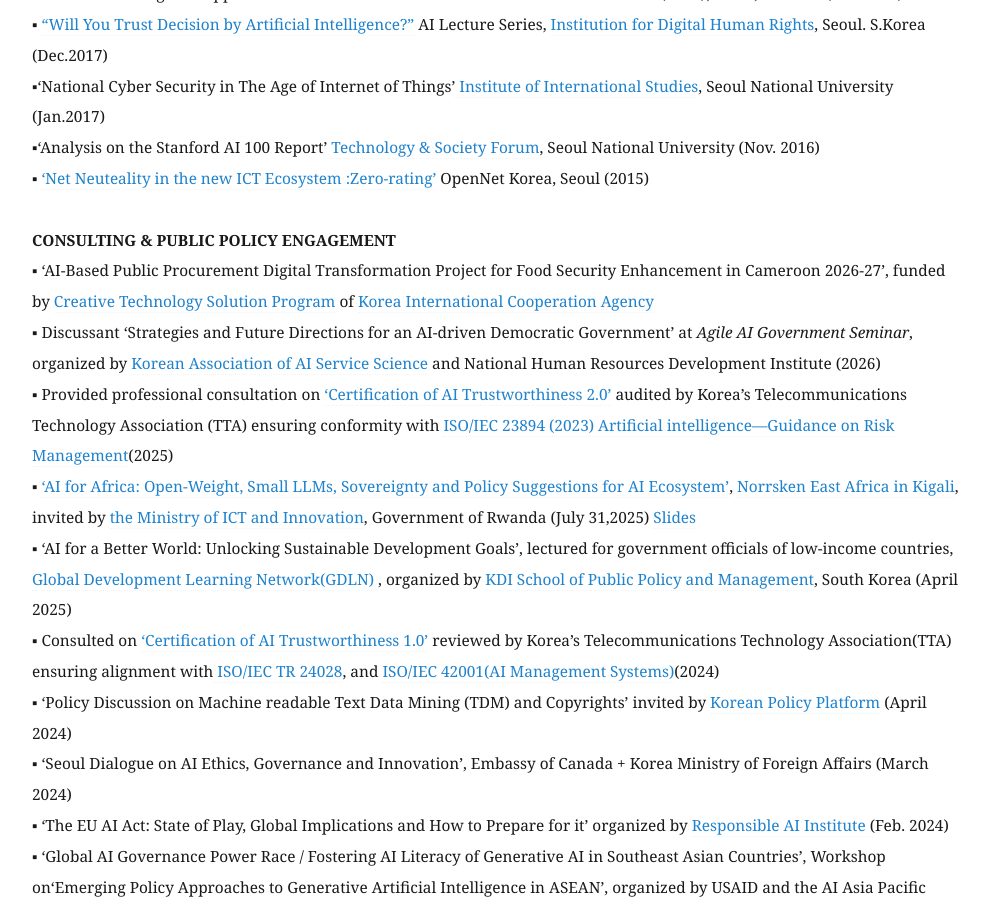
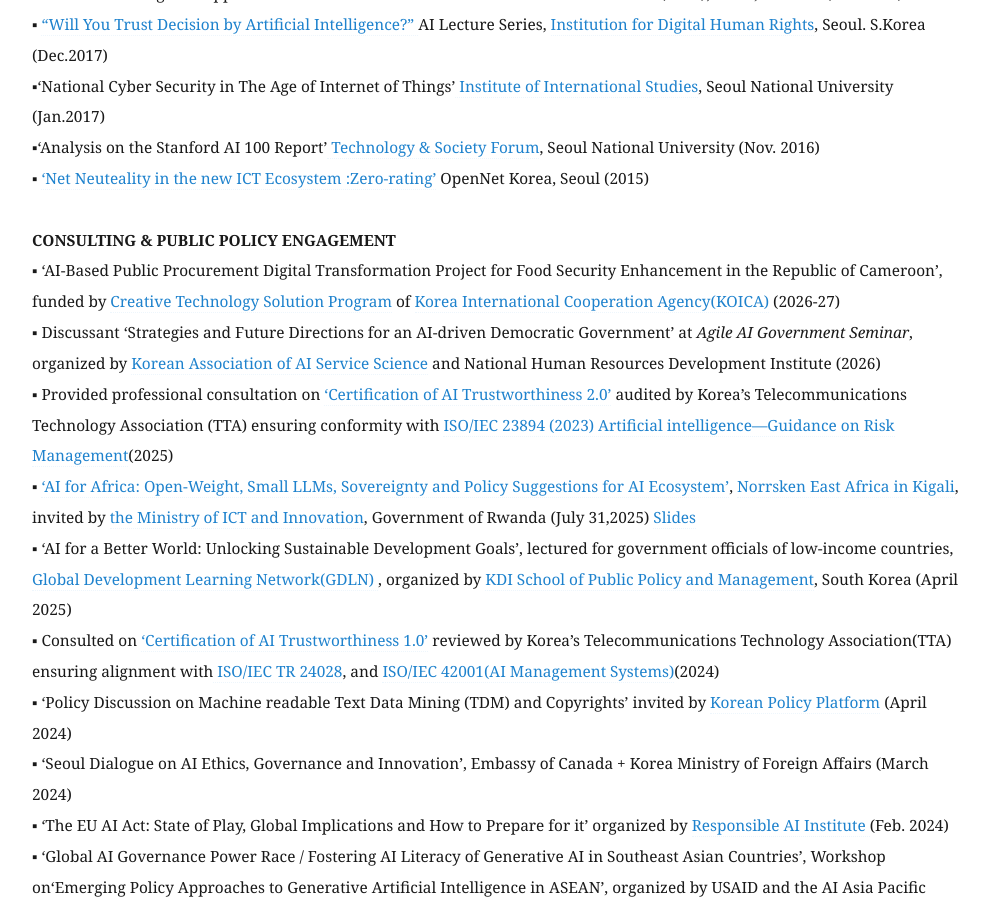
Before and after one commit to eunchangchoi/eunchangchoi.github.io, a Jekyll site: the page built from index.md, in a window 1280 px wide and 900 px high, scrolled down 7850 px. Shown: the whole window, without its empty margins (68-1057 px from the left). Built offline with Jekyll 4.4.1, drawn with Linux system fonts in a browser that asks for light colours.

Commit message:
Update index.md

```diff
--- a/index.md
+++ b/index.md
@@ -169,7 +169,7 @@
   <br>
 
  <strong> CONSULTING & PUBLIC POLICY ENGAGEMENT </strong> <br>
-▪ ‘AI-Based Public Procurement Digital Transformation Project for Food Security Enhancement in Cameroon 2026-27’, funded by <a href="https://www.koica.go.kr/koica_en/3446/subview.do"> Creative Technology Solution Program</a> of <a href="https://www.koica.go.kr/sites/koica_en/index.do"> Korea International Cooperation Agency</a> <br>
+▪ ‘AI-Based Public Procurement Digital Transformation Project for Food Security Enhancement in the Republic of Cameroon’, funded by <a href="https://www.koica.go.kr/koica_en/3446/subview.do"> Creative Technology Solution Program</a> of <a href="https://www.koica.go.kr/sites/koica_en/index.do"> Korea International Cooperation Agency(KOICA)</a> (2026-27)<br>
 ▪ Discussant ‘Strategies and Future Directions for an AI-driven Democratic Government’ at <i>Agile AI Government Seminar</i>, organized by <a href="https://www.kaiss.or.kr/event/?bmode=view&idx=169744972"> Korean Association of AI Service Science</a> and National Human Resources Development Institute (2026)  <br>
 ▪ Provided professional consultation on <a href="https://tta-trustworthy-ai.gitbook.io/cat/cat-2.0/aisystem"> ‘Certification of AI Trustworthiness 2.0’</a> audited by Korea’s Telecommunications Technology Association (TTA) ensuring conformity with
 <a href="https://cdn.standards.iteh.ai/samples/77304/cb803ee4e9624430a5db177459158b24/ISO-IEC-23894-2023.pdf"> ISO/IEC 23894 (2023) Artificial intelligence—Guidance on Risk Management</a>(2025) <br>
```
